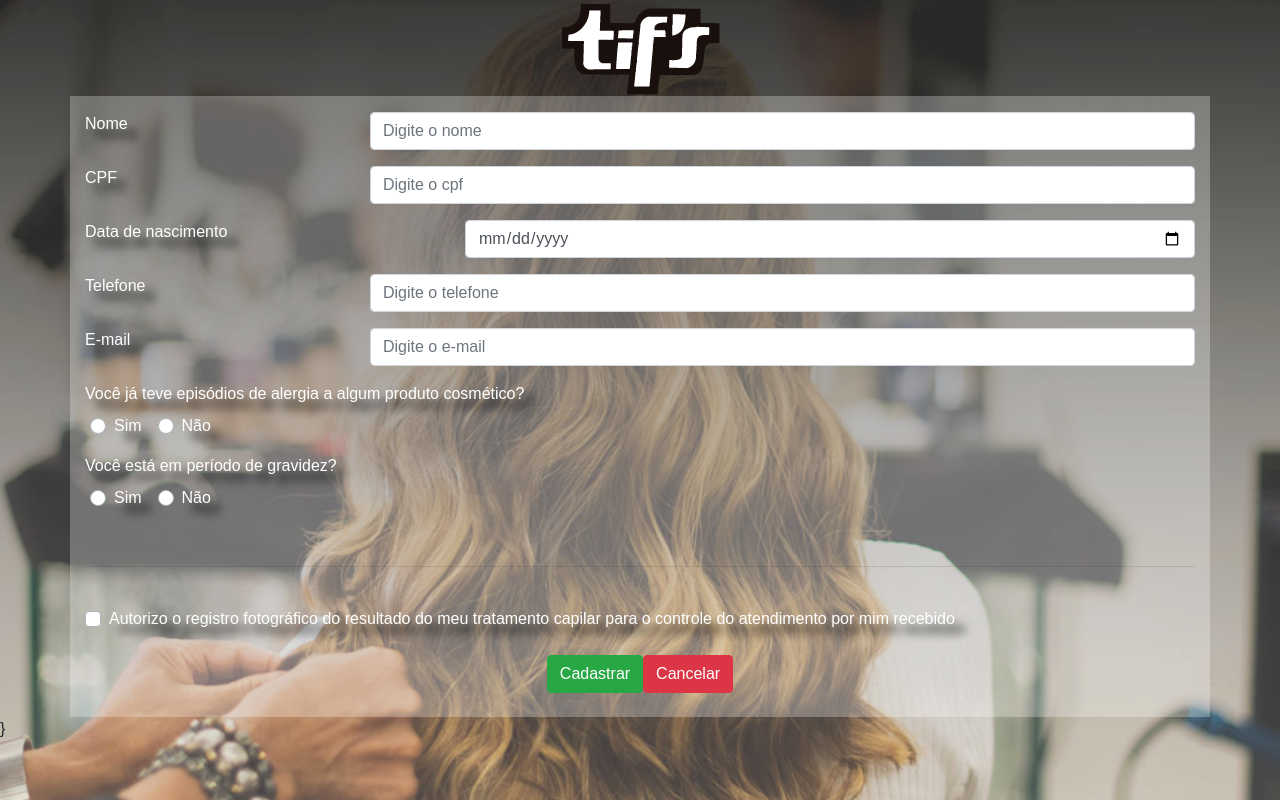
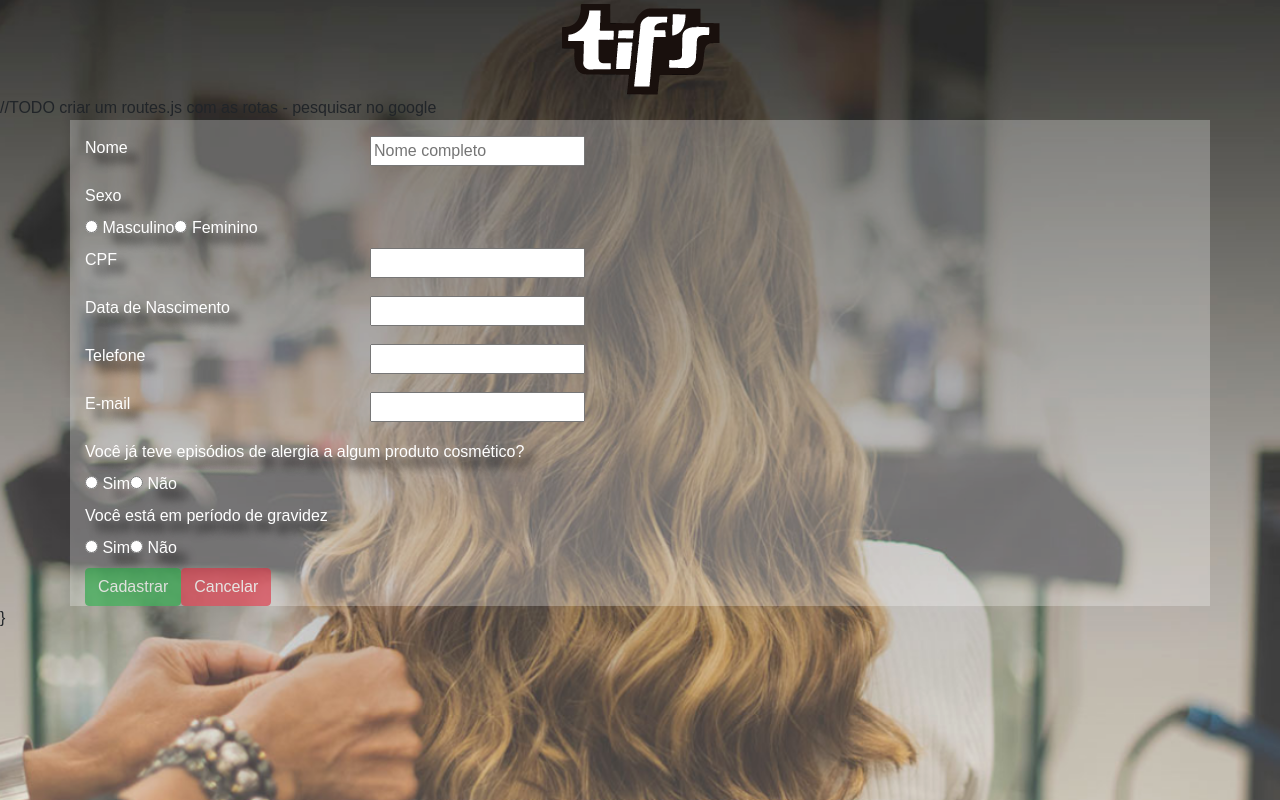
Before and after one commit to coelhojs/Tifs, a React (Create React App) app in the folder client/: page /CadastroCliente in a window 1280 px wide. Built offline with nearby package versions, Linux system fonts and the light colour scheme; what apisauce would draw is missing.

Commit message:
CadastroCliente refatorado com redux-form

```diff
--- a/client/package.json
+++ b/client/package.json
@@ -19,6 +19,7 @@
         "react-router-dom": "^5.0.0",
         "react-scripts": "2.1.8",
         "redux": "^4.0.1",
+        "redux-form": "^8.1.0",
         "redux-promise": "^0.6.0"
     },
     "scripts": {
--- a/client/src/App.js
+++ b/client/src/App.js
@@ -14,6 +14,7 @@ class App extends Component {
             <Router>
                 <div>
                     <Header />
+                    //TODO criar um routes.js com as rotas - pesquisar no google
                     <Route exact path="/" component={Home} />
                     <Route path="/CadastroCliente" component={CadastroCliente} />
                     <Route path="/ListaClientes" component={ListaClientes} />
--- a/client/src/containers/CadastroCliente.js
+++ b/client/src/containers/CadastroCliente.js
@@ -1,187 +1,87 @@
-import React, { Component } from "react";
-import Button from "../components/Button";
-import Input from "../components/Input";
+import React from "react";
+import { Field, reduxForm } from "redux-form";
 
-class CadastroCliente extends Component {
-    constructor(props) {
-        super(props);
-        this.state = {
-            id: "",
-            Nome: "",
-            CPF: "",
-            AutorizaFotos: "",
-            DataNascimento: "",
-            Telefone: "",
-            Email: "",
-            Alergias: "",
-            Gestante: ""
-        };
-
-        this.handleChange = this.handleChange.bind(this);
-        this.handleSubmit = this.handleSubmit.bind(this);
-    }
-
-    handleChange(event) {
-        this.setState({ value: event.target.value });
-    }
-
-    handleSubmit(event) {
-        alert("A name was submitted: " + this.state.value);
-        event.preventDefault();
-    }
-
-    render() {
+const CadastroCliente = props => {
+    const { handleSubmit, pristine, reset, submitting } = props;
     return (
-            <form className="container" onSubmit={this.handleSubmit}>
-                <Input
-                    name={"nome"}
-                    label={"Nome"}
-                    labelClasses={"col-3"}
-                    inputClasses={"col-9"}
-                    inputType={"text"}
-                    onChange={this.handleChange}
-                    placeholder="Digite o nome"
-                    value={this.setState.Nome}
-                />
+        //TODO configurar o método submit
+        //TODO validação dos campos - pesquisar redux-form
+        <form className="container" onSubmit={handleSubmit}>
+            <div className="form-group row">
+                <label className="col-3">Nome</label>
+                <div className="col-9">
+                    <Field name="nome" component="input" type="text" placeholder="Nome completo" />
+                </div>
+            </div>
+            <div>
+                <label>Sexo</label>
+                <div>
+                    <label>
+                        <Field name="sexo" component="input" type="radio" value="male" /> Masculino
+                    </label>
+                    <label>
+                        <Field name="sexo" component="input" type="radio" value="female" /> Feminino
+                    </label>
+                </div>
+            </div>
             <div className="form-group row">
                 <label className="col-3">CPF</label>
                 <div className="col-9">
-                        <input
-                            name="CPF"
-                            type="text"
-                            value={this.setState.CPF}
-                            onChange={this.handleChange}
-                            className="form-control"
-                            placeholder="Digite o cpf"
-                        />
+                    <Field name="cpf" component="input" type="text" placeholder="" />
                 </div>
             </div>
             <div className="form-group row">
-                    <label className="col-4">Data de nascimento</label>
-                    <div className="col-8">
-                        <input
-                            name="DataNascimento"
-                            type="date"
-                            value={this.setState.DataNascimento}
-                            onChange={this.handleChange}
-                            className="form-control"
-                        />
+                <label className="col-3">Data de Nascimento</label>
+                <div className="col-9">
+                    <Field name="dataNascimento" component="input" type="text" placeholder="" />
                 </div>
             </div>
             <div className="form-group row">
                 <label className="col-3">Telefone</label>
                 <div className="col-9">
-                        <input
-                            name="Telefone"
-                            type="tel"
-                            value={this.setState.Telefone}
-                            onChange={this.handleChange}
-                            className="form-control"
-                            placeholder="Digite o telefone"
-                        />
+                    <Field name="telefone" component="input" type="text" placeholder="" />
                 </div>
             </div>
             <div className="form-group row">
                 <label className="col-3">E-mail</label>
                 <div className="col-9">
-                        <input
-                            name="Email"
-                            type="email"
-                            value={this.setState.Email}
-                            onChange={this.handleChange}
-                            className="form-control"
-                            placeholder="Digite o e-mail"
-                        />
+                    <Field name="email" component="input" type="email" placeholder="" />
                 </div>
             </div>
-                <div className="form-group row">
-                    <label className="col-12">Você já teve episódios de alergia a algum produto cosmético?</label>
-                    <div className="col">
-                        <div className="custom-control custom-radio custom-control-inline">
-                            <input
-                                type="radio"
-                                id="alergia-sim"
-                                name="Alergias"
-                                value={(this.setState.Alergias = "true")}
-                                onChange={this.handleChange}
-                                className="custom-control-input"
-                            />
-                            <label className="custom-control-label" htmlFor="alergia-sim">
-                                Sim
+            <div>
+                <label>Você já teve episódios de alergia a algum produto cosmético?</label>
+                <div>
+                    <label>
+                        <Field name="alergias" component="input" type="radio" value="true" /> Sim
                     </label>
-                        </div>
-                        <div className="custom-control custom-radio custom-control-inline">
-                            <input
-                                type="radio"
-                                id="alergia-nao"
-                                name="Alergias"
-                                value={(this.setState.Alergias = "false")}
-                                onChange={this.handleChange}
-                                className="custom-control-input"
-                            />
-                            <label className="custom-control-label" htmlFor="alergia-nao">
-                                Não
+                    <label>
+                        <Field name="alergias" component="input" type="radio" value="false" /> Não
                     </label>
                 </div>
             </div>
-                </div>
-                <div className="form-group row">
-                    <label className="col-12">Você está em período de gravidez?</label>
-                    <div className="col">
-                        <div className="custom-control custom-radio custom-control-inline">
-                            <input
-                                className="custom-control-input"
-                                id="gravidez-sim"
-                                name="Gestante"
-                                onChange={this.handleChange}
-                                type="radio"
-                                value={(this.setState.Gestante = "true")}
-                            />
-                            <label className="custom-control-label" htmlFor="gravidez-sim">
-                                Sim
+            <div>
+                <label>Você está em período de gravidez</label>
+                <div>
+                    <label>
+                        <Field name="gestante" component="input" type="radio" value="true" /> Sim
                     </label>
-                        </div>
-                        <div className="custom-control custom-radio custom-control-inline">
-                            <input
-                                type="radio"
-                                id="gravidez-nao"
-                                name="Gestante"
-                                value={(this.setState.Gestante = "false")}
-                                onChange={this.handleChange}
-                                className="custom-control-input"
-                            />
-                            <label className="custom-control-label" htmlFor="gravidez-nao">
-                                Não
+                    <label>
+                        <Field name="gestante" component="input" type="radio" value="false" /> Não
                     </label>
                 </div>
             </div>
+            <div>
+                <button type="submit" className="btn btn-success" disabled={pristine || submitting}>
+                    Cadastrar
+                </button>
+                <button type="button" className="btn btn-danger" disabled={pristine || submitting} onClick={reset}>
+                    Cancelar
+                </button>
             </div>
-                <br />
-                <hr />
-                <br />
-                <div className="custom-control custom-checkbox">
-                    <input
-                        type="checkbox"
-                        className="custom-control-input"
-                        id="autorizacao-fotografia"
-                        name="AutorizaFotos"
-                        value={this.state.AutorizaFotos}
-                        onChange={this.handleChange}
-                    />
-                    <label className="custom-control-label" htmlFor="autorizacao-fotografia">
-                        Autorizo o registro fotográfico do resultado do meu tratamento capilar para o controle do
-                        atendimento por mim recebido
-                    </label>
-                </div>
-                <br />
-                <div className="text-center">
-                    <Button type={"submit"} classes={"btn btn-success"} label={"Cadastrar"} linkTo={""} />
-                    <Button type={"reset"} classes={"btn btn-danger"} label={"Cancelar"} linkTo={"/"} />
-                </div>
-                <br />
         </form>
     );
-    }
-}
+};
 
-export default CadastroCliente;
+export default reduxForm({
+    form: "CadastroCliente"
+})(CadastroCliente);
--- a/client/src/reducers/index.js
+++ b/client/src/reducers/index.js
@@ -1,10 +1,12 @@
 import { combineReducers } from "redux";
+import { reducer as formReducer } from "redux-form";
 import ReducerClientes from "./reducer_clientes";
 import ReducerCabeleireiros from "./reducer_cabeleireiros";
 
 const rootReducer = combineReducers({
     clientes: ReducerClientes,
-    cabeleireiros: ReducerCabeleireiros
+    cabeleireiros: ReducerCabeleireiros,
+    form: formReducer
 });
 
 export default rootReducer;
```
Also changed, not shown: client/src/containers/form/Button.js (deleted, +0 -16 lines), client/src/containers/form/CheckBox.js (deleted, +0 -28 lines), client/src/containers/form/Input.js (deleted, +0 -23 lines), client/src/containers/form/Select.js (deleted, +0 -26 lines), client/src/containers/form/TextArea.js (deleted, +0 -18 lines), client/src/index.js (+3 -4 lines), 1 other file (tests, documents, lock files or other folders). Lines whose indentation alone changed are shown as unchanged.
